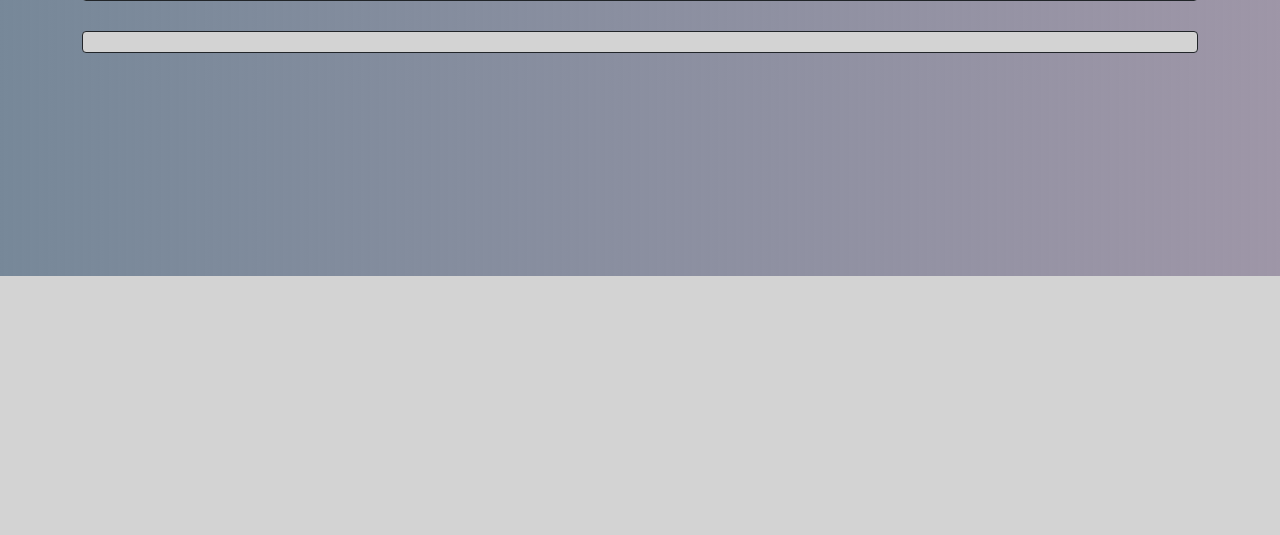
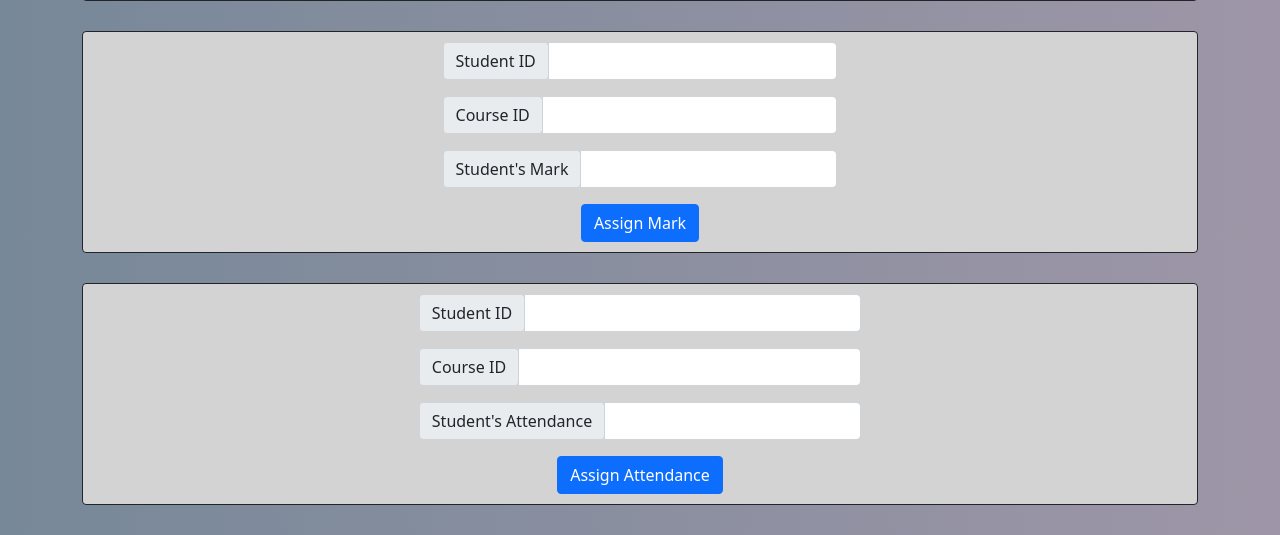
Before and after one commit to YoussefSTDNT/ORUS, a PHP site: page /professor.php in a window 1280 px wide. Shown: the part 524-1059 px from the top of the page. Before the commit the page ends 800 px from the top, so only its background shows below. Run offline with PHP 8.4, Linux system fonts and the light colour scheme; the visitor is signed in with stand-in values (Sample User, id 1); data that the repository does not hold is empty; a stand-in replaces the project's code that opens the database connection; some libraries are stand-ins or nearby versions.

Commit message:
professor assign student marks and attendance

```diff
--- a/public-html/professor.php
+++ b/public-html/professor.php
@@ -159,10 +159,67 @@ if(empty($_SESSION["uid"])){
                 </form>
             <?php } ?>
         </div>
+
         <div class="sign-in-row rounded border border-dark d-flex flex-column" >
 
+            <!-- THIS FORM FOR ASSIGNING GRADES OF STUDENTS -->
+
+            <form action="mark-selected-student.ctrl.php" method="post">
+                <div class="input-group mb-3">
+                    <div class="input-group-prepend">
+                        <span class="input-group-text" id="inputGroup-sizing-default">Student ID</span>
+                    </div>
+                    <input type="text" name="studentCriteriaId" class="form-control" aria-label="Default" aria-describedby="inputGroup-sizing-default">
+                </div>
+
+                <div class="input-group mb-3">
+                    <div class="input-group-prepend">
+                        <span class="input-group-text" id="inputGroup-sizing-default">Course ID</span>
+                    </div>
+                    <input type="text" name="studentCriteriaCourseId" class="form-control" aria-label="Default" aria-describedby="inputGroup-sizing-default">
+                </div>
+
+                <div class="input-group mb-3">
+                    <div class="input-group-prepend">
+                        <span class="input-group-text" id="inputGroup-sizing-default">Student's Mark</span>
+                    </div>
+                    <input type="text" name="studentCriteriaMark" class="form-control" aria-label="Default" aria-describedby="inputGroup-sizing-default">
+                </div>
+                <div class="d-flex justify-content-center">
+                    <button type="submit" class="btn btn-primary">Assign Mark</button>
+                </div>
+            </form>
         </div>
 
+        <div class="sign-in-row rounded border border-dark d-flex flex-column" >
+
+        <!-- THIS FORM FOR ASSIGNING ATTENDANCE OF STUDENTS -->
+
+        <form action="attendance-selected-student.ctrl.php" method="post">
+            <div class="input-group mb-3">
+                <div class="input-group-prepend">
+                    <span class="input-group-text" id="inputGroup-sizing-default">Student ID</span>
+                </div>
+                <input type="text" name="studentCriteriaId" class="form-control" aria-label="Default" aria-describedby="inputGroup-sizing-default">
+            </div>
+
+            <div class="input-group mb-3">
+                <div class="input-group-prepend">
+                    <span class="input-group-text" id="inputGroup-sizing-default">Course ID</span>
+                </div>
+                <input type="text" name="studentCriteriaCourseId" class="form-control" aria-label="Default" aria-describedby="inputGroup-sizing-default">
+            </div>
+
+            <div class="input-group mb-3">
+                <div class="input-group-prepend">
+                    <span class="input-group-text" id="inputGroup-sizing-default">Student's Attendance</span>
+                </div>
+                <input type="text" name="studentCriteriaAttendance" class="form-control" aria-label="Default" aria-describedby="inputGroup-sizing-default">
+            </div>
+            <div class="d-flex justify-content-center">
+                <button type="submit" class="btn btn-primary">Assign Attendance</button>
+            </div>
+        </form>
     </div>
 
     <?php
```
Also changed, not shown: public-html/attendance-selected-student.ctrl.php (added, +19 -0 lines), public-html/mark-selected-student.ctrl.php (added, +19 -0 lines).
